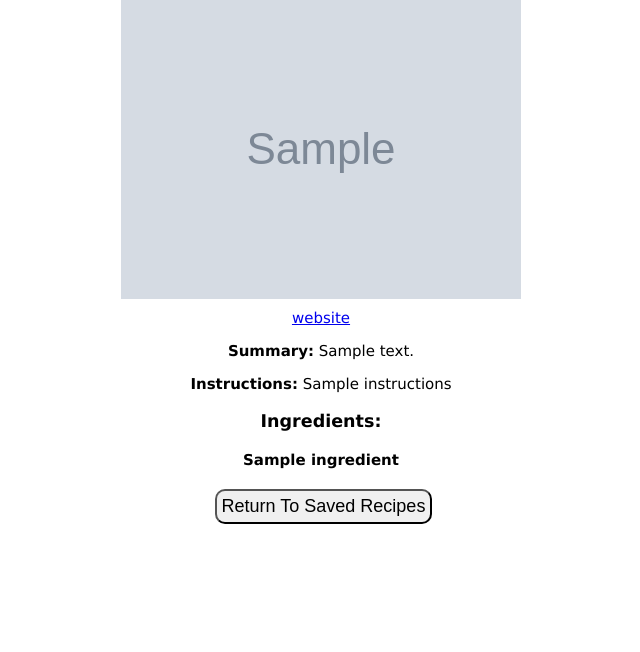
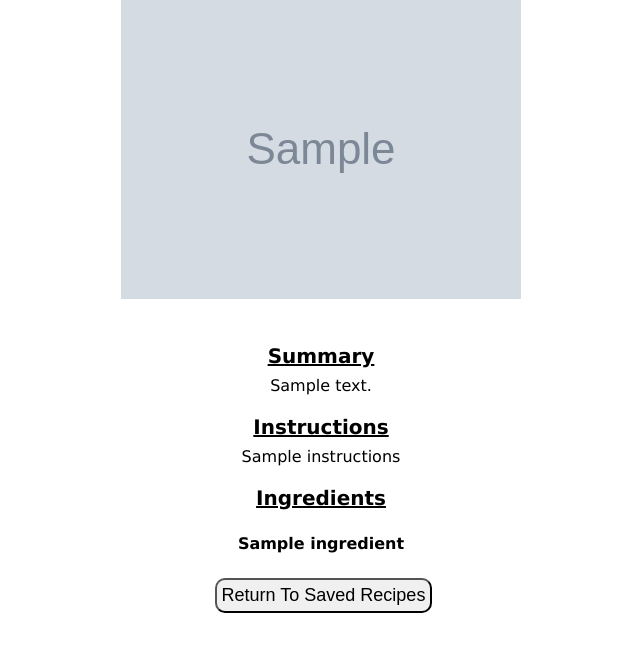
Before and after one commit to staticBytess/Recipe-APP, a Flask app: page /view in a window 1280 px wide. Shown: the part 129-781 px from the top of the page, without its empty margins (319-959 px from the left). Run offline with Flask 3, Linux system fonts and the light colour scheme; grey boxes marked "Sample" are stand-in pictures; a database or web service that is not in the repository returns one stand-in record (values such as "Sample title").

Commit message:
Updated view.html styling

```diff
--- a/flaskApp/static/style.css
+++ b/flaskApp/static/style.css
@@ -52,8 +52,26 @@
         font-size: 60px;
         font-family: Tahoma;
     }
+}
 
-    img {}
+.recipe-info{
+    max-width: 950px;
+    text-align: center;
+    margin: 0 auto;
+}
+#recipe-items{
+    padding-top: 15px;
+    font-size: 16px;
+    h3{
+        font-size: 20px;
+        margin-bottom: 8px;
+    }
+}
+.ingredient-list{
+    list-style-type: none;
+    li{
+        line-height: 25px;
+    }
 }
 
 .saved-recipe{
--- a/flaskApp/templates/view.html
+++ b/flaskApp/templates/view.html
@@ -17,25 +17,39 @@
     {% endif %}
 
     <img src="{{ recipe.image }}" alt="No Image Available" width="400">
-    <a href={{recipe.website}}>website</a>
+    <!-- <a href={{recipe.website}}>website</a> -->
 </div>
 
+<div id="recipe-items">
+    <div class="recipe-info">
     <p>
-    <b>Summary:</b>
+        <h3><b><u>Summary</u></b></h3>
         {{recipe.summary}}
     </p>
+    </div>
 
-<p><b>Instructions:</b> {{recipe.instructions}}</p>
+    <div class="recipe-info">
+    <p>
+    <h3><b><u>Instructions</u></b></h3>
+        {{recipe.instructions}}</p>
+    </p>
+    </div>
 
-<h3>Ingredients:</h3>
-
+    <div class="recipe-info">
+    <p>
+        <h3><b><u>Ingredients</u></b></h3>
+        <div class="ingredient-list">
         <h4>
             {% for ingredient in recipe.ingredients %}
             {% for part in ingredient.split('+') %}
-    <p>{{ part.strip() }}</p>
+            <li>{{ part.strip() }}</li>
             {% endfor %}
             {% endfor %}
         </h4>
+        </div>
+    </p>
+    </div>
+</div>
 
 {% if saved == 1 %}
 <form action="/userdata" method="GET">
```
Lines whose indentation alone changed are shown as unchanged.
